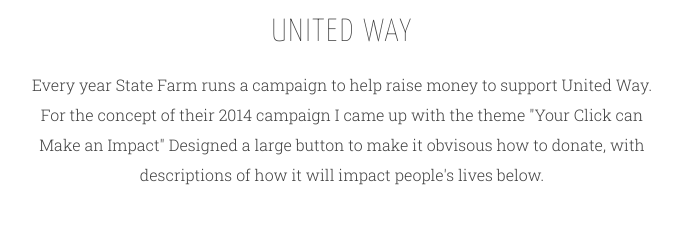
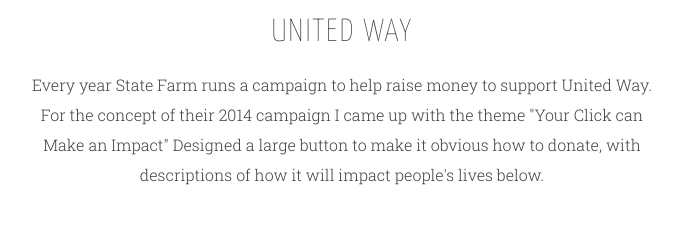
Before and after one commit to sharibary/sharirobertshaw, a plain HTML site: page unitedway.html in a window 1280 px wide. Shown: the part 255-495 px from the top of the page, 298-980 px from the left. Drawn offline with Linux system fonts and the light colour scheme.

Commit message:
Fixed typo.

```diff
--- a/unitedway.html
+++ b/unitedway.html
@@ -37,7 +37,7 @@ ga('send', 'pageview');
   <h1>United Way</h1>
       <p>Every year State Farm runs a campaign to help raise money to support
         United Way. For the concept of their 2014 campaign I came up with the theme &quot;Your Click can
-        Make an Impact&quot; Designed a large button to make it obvisous how to donate, with
+        Make an Impact&quot; Designed a large button to make it obvious how to donate, with
         descriptions of how it will impact people&apos;s lives below.</p>
 </div><!-- description -->
 
```
